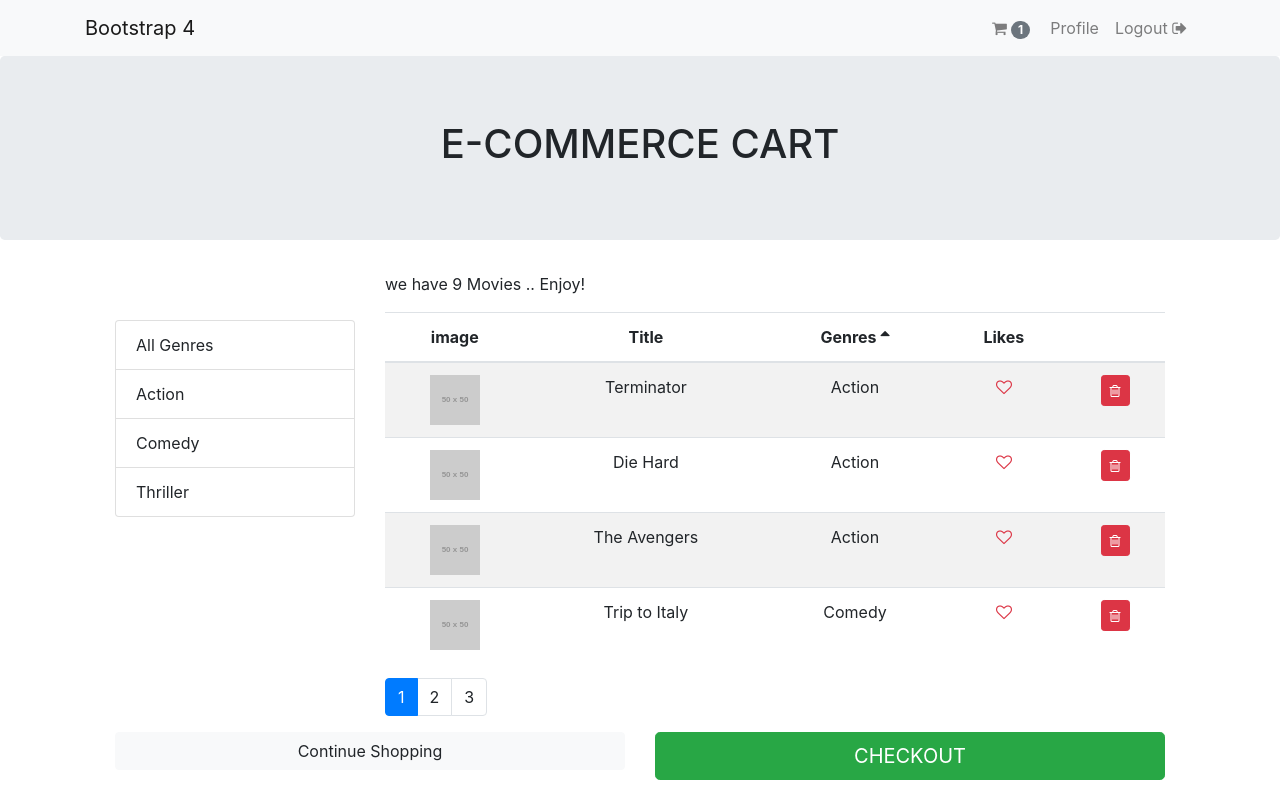
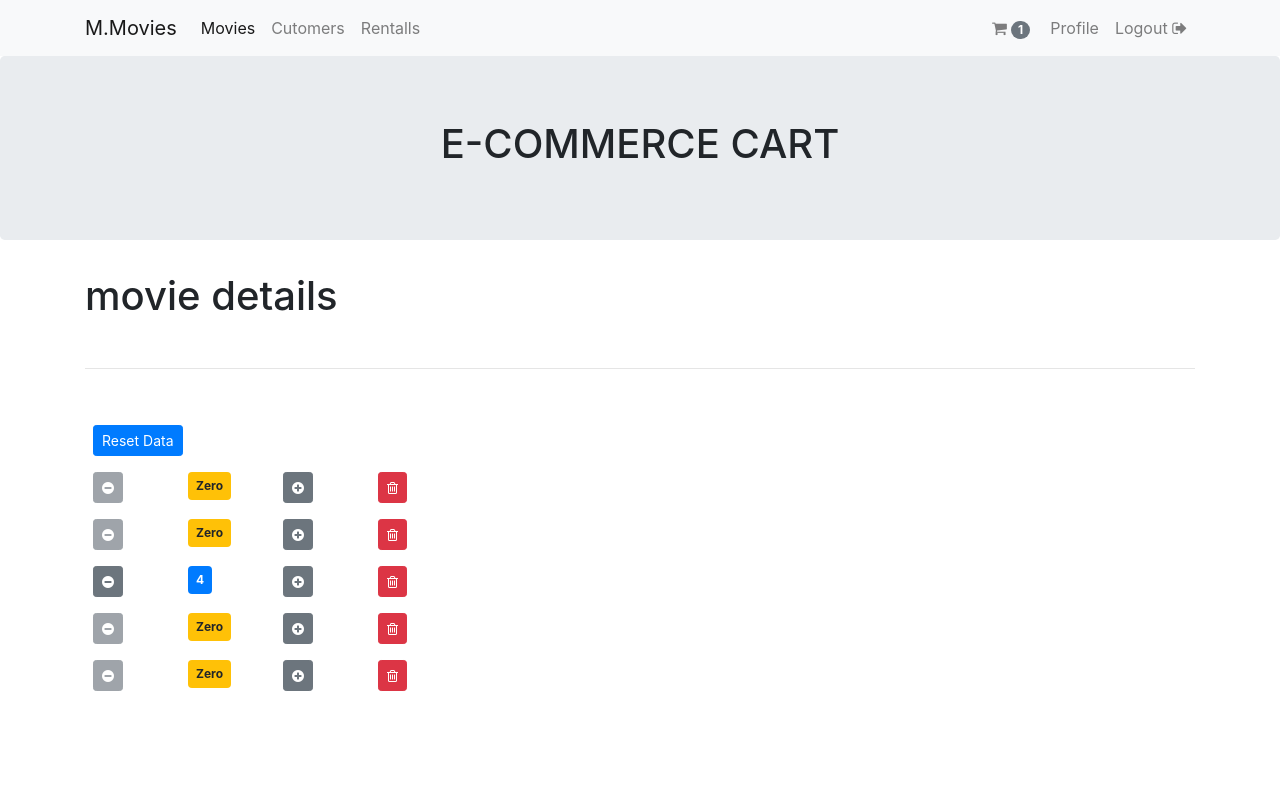
Before and after one commit to asmaa3107/React-Bootstrap-SimpleApp, a React (Create React App) app: page /movies/1 in a window 1280 px wide. Shown: the top 800 px of the page. Built offline with nearby package versions, Linux system fonts and the light colour scheme.

Commit message:
add routing Module

```diff
--- a/package.json
+++ b/package.json
@@ -8,8 +8,10 @@
     "lodash": "^4.17.11",
     "node-sass": "^4.11.0",
     "prop-types": "^15.6.2",
+    "query-string": "^6.4.2",
     "react": "^16.8.4",
     "react-dom": "^16.8.4",
+    "react-router-dom": "^5.0.0",
     "react-scripts": "2.1.8"
   },
   "scripts": {
--- a/src/App.js
+++ b/src/App.js
@@ -1,11 +1,16 @@
 import React, {
   Component
 } from 'react';
+import {Route ,Switch,Redirect } from 'react-router-dom';
 import './App.scss';
 import  MoviesComp from './components/movies';
 import Counters from './components/counters';
 
 import Navbar  from "./components/navbar";
+import MovieDetails from './components/movieDetails';
+import Customers from './components/customers';
+import Rentals from './components/rentals';
+import NotFound from './components/notfound';
 class App extends Component {
   state = {
     counters: [
@@ -52,16 +57,23 @@ class App extends Component {
   render() {
     return (
     <React.Fragment>
-      <Navbar
-      totalValues={this.state.counters.filter(c => c.value>0).length}
-      />
+      <Navbar   totalValues={this.state.counters.filter(c => c.value>0).length}     />
        <div className="jumbotron text-center">
           <div className="container  ">
             <h1 className="jumbotron-heading">E-COMMERCE CART</h1>
           </div>
         </div>
       <main className="container">
-        <MoviesComp/>
+      <Switch>
+            <Route path="/movies/:id" component={MovieDetails}  />
+            <Route path="/movies" render={ props => <MoviesComp sortBy="newest" {...props}/> } />
+            <Route path="/cutomers" component={Customers}/>
+            <Route path="/rentals" component={Rentals}/>
+            <Route path="/404" component={NotFound} />
+            <Route path="/" exact component={MoviesComp}/>
+          <Redirect to="/404"/>
+      </Switch>
+
        <hr className="my-5" />
         <Counters
         counters={this.state.counters}
@@ -72,7 +84,7 @@ class App extends Component {
         />
 
       </main>
-    {/* <MoviesComp/> */}
+
       </React.Fragment>
     );
   }
--- /dev/null
+++ b/src/components/customers.jsx
@@ -0,0 +1,10 @@
+import React, { Component } from 'react';
+
+class Customers extends Component {
+  state = {  }
+  render() {
+    return ( <h1>Customers</h1> );
+  }
+}
+
+export default Customers;
--- /dev/null
+++ b/src/components/movieDetails.jsx
@@ -0,0 +1,10 @@
+import React, { Component } from 'react';
+
+class MovieDetails extends Component {
+  state = {  }
+  render() {
+    return ( <h1>movie details</h1> );
+  }
+}
+
+export default MovieDetails;
--- a/src/components/navbar.jsx
+++ b/src/components/navbar.jsx
@@ -1,15 +1,14 @@
 import React from "react";
+import { Link, NavLink } from "react-router-dom";
+
 //child view
 //stateless commponent
 const Navbar = props => {
-
-    const {totalValues} = props;
+  const { totalValues } = props;
   return (
     <nav className="navbar navbar-expand-sm navbar-light bg-light">
       <div className="container">
-          <a href="/" className="navbar-brand">
-            Bootstrap 4
-          </a>
+        <NavLink to="/" className="navbar-brand"> M.Movies</NavLink>
         <button
           className="navbar-toggler float-right"
           type="button"
@@ -18,7 +17,20 @@ import React from "react";
         >
           <span className="navbar-toggler-icon" />
         </button>
+
         <div className="navbar-collapse collapse" id="navbar9">
+          <ul className="navbar-nav">
+            <li className="nav-item">
+              <NavLink  className="nav-link"  to="/movies">Movies</NavLink>
+            </li>
+            <li className="nav-item">
+              <NavLink  className="nav-link"  to="/cutomers">Cutomers</NavLink>
+            </li>
+             <li className="nav-item">
+              <NavLink  className="nav-link"  to="/rentals">Rentalls</NavLink>
+            </li>
+          </ul>
+
           <ul className="navbar-nav ml-auto">
             <li className="nav-item">
               <a className="nav-link" href="#">
@@ -43,8 +55,6 @@ import React from "react";
       </div>
     </nav>
   );
-  }
-
-
+};
 
 export default Navbar;
--- /dev/null
+++ b/src/components/notfound.jsx
@@ -0,0 +1,6 @@
+import React from 'react';
+const NotFound = () => {
+  return <h1>Not Found</h1>;
+};
+
+export default NotFound;
--- /dev/null
+++ b/src/components/rentals.jsx
@@ -0,0 +1,10 @@
+import React, { Component } from 'react';
+
+class Rentals extends Component {
+  state = {  }
+  render() {
+    return ( <h1>Rentals</h1> );
+  }
+}
+
+export default Rentals;
--- a/src/index.js
+++ b/src/index.js
@@ -1,5 +1,7 @@
 import React from 'react';
 import ReactDOM from 'react-dom';
+import {BrowserRouter} from 'react-router-dom';
+
 import './index.scss';
 import App from './App';
 import 'bootstrap/scss/bootstrap.scss';
@@ -7,7 +9,7 @@ import * as serviceWorker from './serviceWorker';
 // import MoviesComp from './components/movies';
 
 // library.add(FontAwesomeIcon) ;
-ReactDOM.render( <App/> , document.getElementById('root'));
+ReactDOM.render( <BrowserRouter><App/></BrowserRouter> , document.getElementById('root'));
 //  ReactDOM.render( <MoviesComp/> , document.getElementById('root'));
 // ReactDOM.render( <Counters/> , document.getElementById('root'));
 
```
Also changed, not shown: 2 other files (tests, documents, lock files or other folders). Lines whose indentation alone changed are shown as unchanged.
